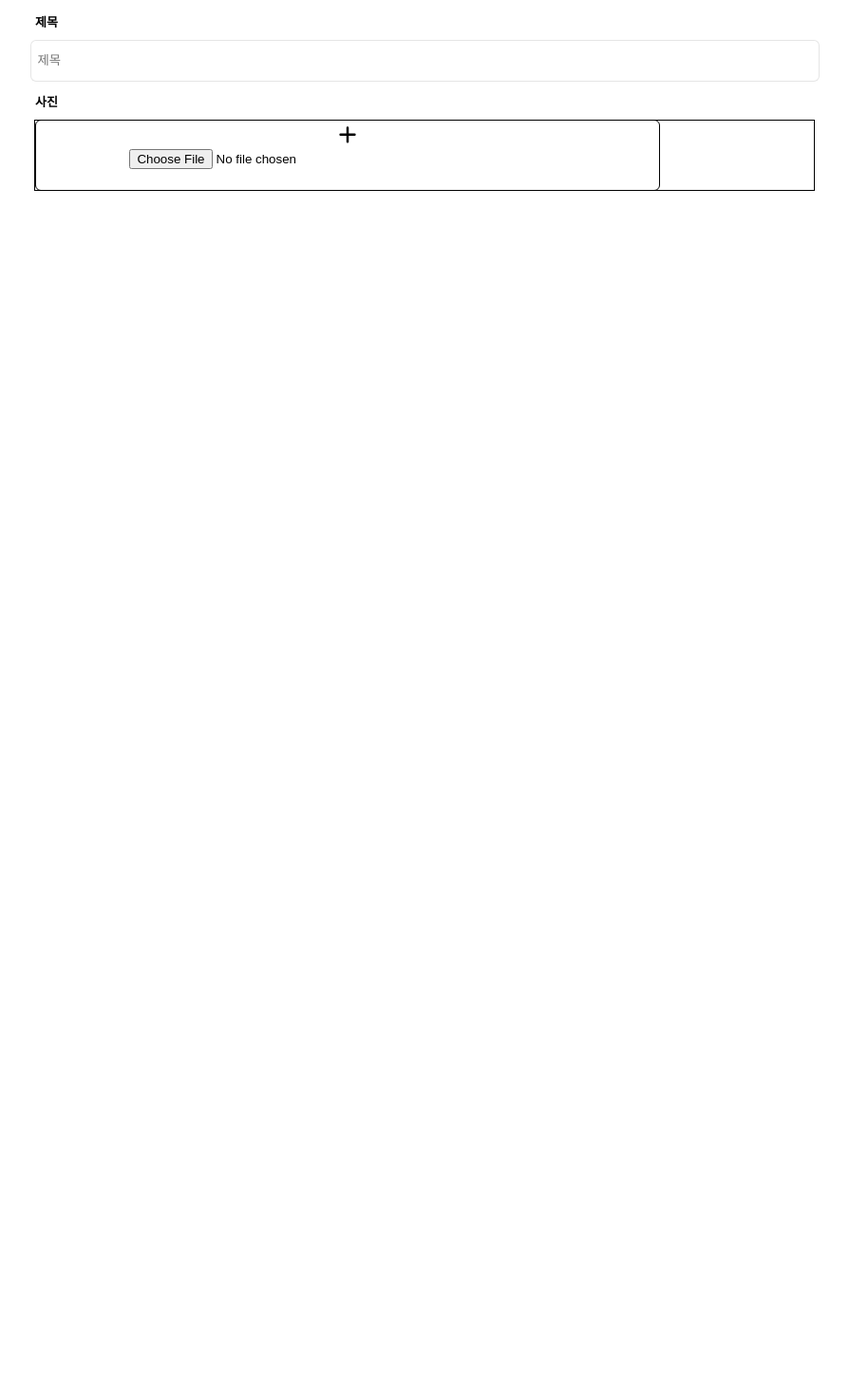
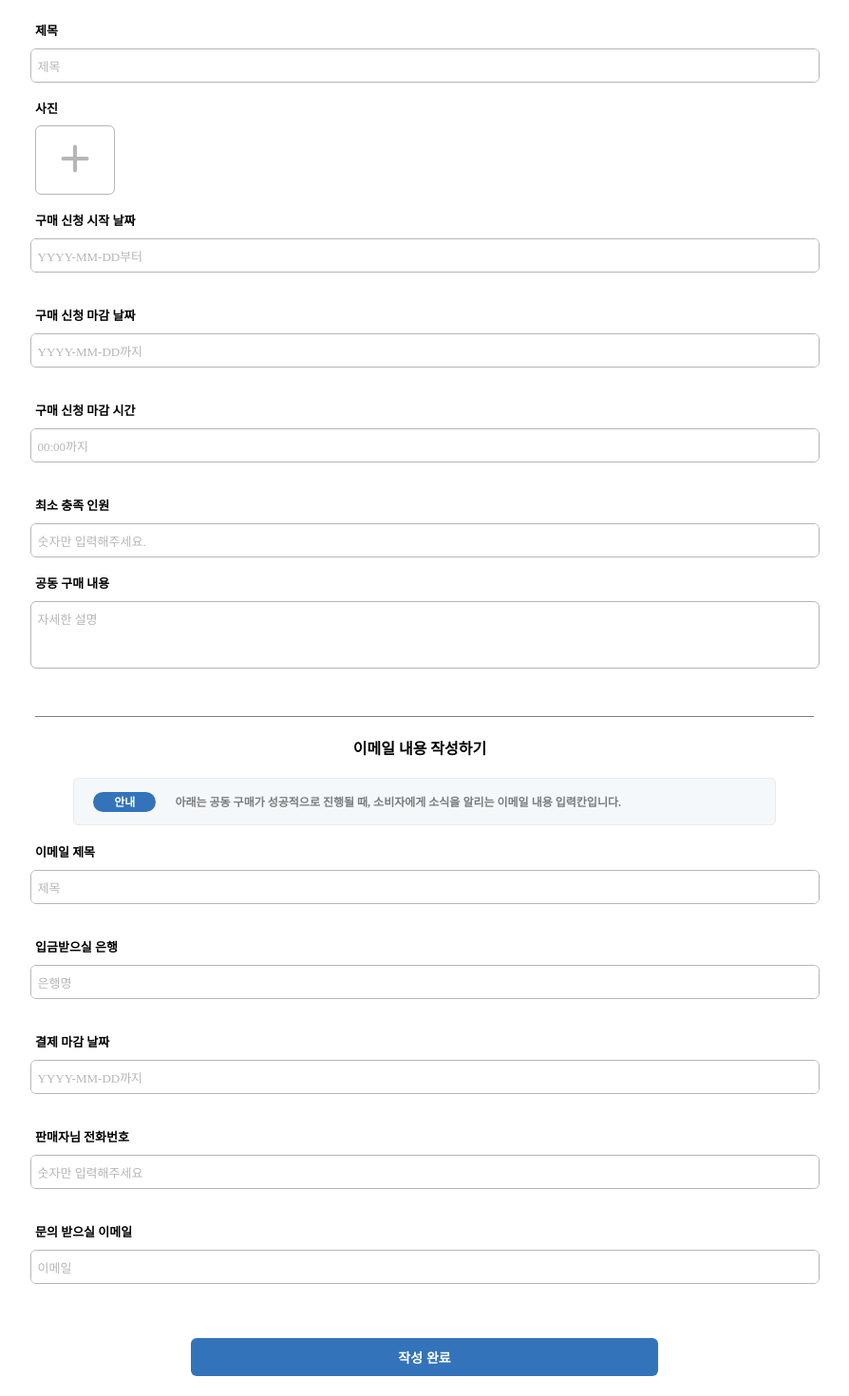
Before and after one commit to 2024GanzithonPYTHON/12_GANZI_Frontend, a React (Create React App) app: page /write in a window 1280 px wide. Shown: the part 240-1710 px from the top of the page at 95% size, without its empty margins (193-1087 px from the left). Before the commit the page ends 840 px from the top, so only its background shows below. Built offline with nearby package versions, Linux system fonts and the light colour scheme.

Commit message:
feat : 공동구매 글 작성화면 API에 맞춰 UI 수정 완료

```diff
--- a/src/assets/icons/icons.js
+++ b/src/assets/icons/icons.js
@@ -115,7 +115,7 @@ export const CloseImg = () => (
 
 export const PlusIcon = () => (
     <svg width="50px" height="50px" viewBox="0 0 24 24" fill="none" xmlns="http://www.w3.org/2000/svg">
-<path d="M6 12H18M12 6V18" stroke="#000000" stroke-width="2" stroke-linecap="round" stroke-linejoin="round"/>
+<path d="M6 12H18M12 6V18" stroke="#B6B6B6" stroke-width="2" stroke-linecap="round" stroke-linejoin="round"/>
 </svg>
 )
 
--- a/src/components/Tab.jsx
+++ b/src/components/Tab.jsx
@@ -7,6 +7,7 @@ export const TabContainer = styled.div`
     display: flex;
     flex-direction: row;
     margin-top: ${(props) => props.marginTop};
+    margin-bottom: ${(props) => props.marginBottom};
     border-bottom: 1px solid ${({ theme }) => theme.colors.grayColor};
 `
 const EachTab = styled.div`
--- a/src/pages/BabyBday.jsx
+++ b/src/pages/BabyBday.jsx
@@ -47,7 +47,6 @@ const StyledDatePicker = styled(DatePicker)`
 
 function BabyStatus() {
     const navigate = useNavigate();
-    const isMobile = useIsMobile();
     const [selectedDate, setSelectedDate]= useState(new Date());
       const [birthDate, setBirthDate] = useState('');
   const [isValid, setIsValid] = useState(true);
--- a/src/pages/Write.jsx
+++ b/src/pages/Write.jsx
@@ -1,12 +1,13 @@
-import React, { useState } from 'react'
+import React, { useState} from 'react'
 import styled from 'styled-components'
 import { PageContainer } from '../components/ScreenSizing'
 import Alarm from '../components/Alarm'
-import { PlusIcon, CloseImg, ImageIcon } from '../assets/icons/icons'
+import { PlusIcon, CloseImg} from '../assets/icons/icons'
 import { Header } from '../components/Header'
-
 import {makeCenterColumn, makeCenterRow} from '../styles/mixins'
 import { useNavigate } from 'react-router-dom'
+import { TabContainer } from '../components/Tab'
+
 
 const CommunityName = styled.div`
 ${makeCenterRow}
@@ -15,6 +16,7 @@ ${makeCenterRow}
   font-size: 16px;
   margin-right: 10px;
   font-weight: bold;
+  margin-top: 10px;
 `
 const CategotyContainer =  styled.div`
   width: 100%;
@@ -27,7 +29,7 @@ const CategoryBtn = styled.button`
   width: 10%;
   height: 100%;
   border-radius: 5px;
-  border: 2px solid #000;
+  border: 1px solid rgba(0, 0, 0, 0.2);
   background-color: #fff;
   font-size: 0.8em;
   font-weight: bold;
@@ -50,16 +52,21 @@ const InputType = styled.div`
   font-weight: bold;
   margin-bottom: 10px;
 `
-const InputContent = styled.input`
+const InputContent = styled.textarea`
   width: 100%;
-  height: 40px;
+  height: ${(props) => props.height || '30px'};
   border-radius: 6px;
-  border: 1px solid rgba(0, 0, 0, 0.1);
+  border: ${({theme})=> theme.colors.inputContainerColor};
   padding-left: 7px;
+  resize: none;
+  font-family: "Pretendard-Regular" !important;
+  word-break: keep-all;
 
-  .placeholder {
-    color: ${({theme}) => theme.colors.placeHolderColor};
-  }
+  &::placeholder {
+  color: ${({theme})=> theme.colors.placeHolderColor};
+  font-size: 13px;
+  padding: 6px 0px;
+}
 `
 const ImageList = styled.div`
   display: flex;
@@ -67,61 +74,115 @@ const ImageList = styled.div`
   justify-content: start;
   align-items: center;
   width: 100%;
-  height: 150px;
-  border: 1px solid #000;
-
+  height: 90px;
+  gap:10px;
 `
 const ImgContainer= styled.div`
 ${makeCenterColumn}
-  width: 80%;
+  width: 10%;
   height: 100%;
-  border: 1px solid #000;
+  border: 1px solid ${({theme})=> theme.colors.placeHolderColor};
   border-radius: 6px;
   cursor: pointer;
 `
-const ImgAdd = styled.input`
-  width: 70%;
+const EachImage = styled.div`
+${makeCenterColumn}
+  width: 10%;
   height: 100%;
-  cursor: pointer;
-  border: none;
+  border-radius: 6px;
+  position: relative;
+  overflow: hidden;
 
-  input[type="file"]{
-    position: absolute;
-    width: 0;
-    height: 0;
-    padding: 0;
+  img{
+    width: 100%;
+    height: 100%;
+    object-fit: cover;
+    border: none;
     overflow: hidden;
-    border: 0;
   }
 `
+const ImgInput = styled.input`
+  width: 10%;
+  position: absolute;
+  opacity: 0;
+  z-index: 5;
+`
 const CloseIcon = styled.div`
-  width: 100%;
-  height: 100%;
+  position: absolute;
+  top: 5px;
+  right: 5px;
+  z-index: 10;
+  width: 13px;
+  height: 13px;
   cursor: pointer;
+  display: flex;
+  justify-content: center;
+  align-items: center;
+  background-color: #fff;
+  border-radius: 50%;
 `
+const SubmmitBtm = styled.button`
+  width: 60%;
+  height: 40px;
+  border-radius: 6px;
+  background-color: #3373BA;
+  margin: 40px 0px;
+  border: none;
+  color: #fff;
+  font-size: 14px;
+  font-weight: bold;
 
+  &:hover {
+      background-color: #b2ceef;
+      transition: background-color 0.2s ease;
+      cursor: pointer;
+      color: #000;
+      font-weight: bold;
+
+    }
+`
 function Write() {
-  const [postImg,setPostImg] = useState([]);
-  const [previewImg, setPreviewImg] = useState([]);
+
+  const [showImg,setShowImg] = useState([]);
   const navigate = useNavigate();
   const handleClose = () => {
     navigate('/home');
   }
-  const imageUrl = [];
-  const uploadImages = (e) => {
-    const ImageArr = e.tatget.files;
-    setPostImg(ImageArr);
 
-    for(let i =0; i< ImageArr.length; i++) {
-      const fileRead = new FileReader();
-      fileRead.onload = () => {
-        imageUrl[i] = fileRead.result;
-        setPreviewImg([...imageUrl]);
-        fileRead.readAsDataURL(ImageArr[i])
-      }
-    }
+  const uploadImages =  (e) => {
+    const ImageArr = Array.from(e.target.files);
+    const promises = ImageArr.map((img) => {
+      return new Promise((resolve, reject) => {
 
+        const fileRead = new FileReader();
+        fileRead.readAsDataURL(img); //이미지을 텍스트로 가공
+
+        fileRead.onload = () => {      //파일 읽는 게 성공할 시 실행되는 함수
+          resolve(fileRead.result);
+        }
+
+        fileRead.onerror = (error) => {
+          reject(error,"have a problem");
+        }
+
+      });
+    });
+    Promise.all(promises)
+      .then((imageUrl) => {
+        setShowImg((prev) => [...prev, ...imageUrl]);
+      })
+      .catch((error) => {
+        console.error("error",error);
+      })
+      };
+
+  //이미지삭제
+  const handleDeleteImg = (deletedIndex) => {
+    if(deletedIndex) {
+    const updatedImg = showImg.filter((item, index) => deletedIndex!== index)
+    setShowImg(updatedImg);
   }
+}
 
   return (
     <PageContainer style={{display:'flex' , justifyContent:'center', alignItems:'center', flexDirection:'column'}}>
@@ -152,26 +213,82 @@ function Write() {
           <InputType>사진</InputType>
           <ImageList>
           <ImgContainer>
-            <PlusIcon onload={uploadImages}/>
-            <ImgAdd type='file'></ImgAdd>
+          <ImgInput multiple={true} type='file' onChange={uploadImages} />
+          <div style={{position: 'relative', zIndex:'2'}}>
+              <PlusIcon/>
+          </div>
           </ImgContainer>
-            {previewImg.map((imgSrc,index) => (
-                <ImgContainer key={index}>
-                  <img src={imgSrc}></img>
-                  </ImgContainer>
+            {showImg.map((imgSrc,index) => (
+              <EachImage key={index}>
+                <CloseIcon onClick={() => handleDeleteImg(index)}>
+                  <CloseImg/>
+                </CloseIcon>
+                <img src={imgSrc} alt={`img ${index}`}></img>
+              </EachImage>
             ))}
           </ImageList>
         </InputContainer>
 
+        <InputContainer>
+          <InputType>구매 신청 시작 날짜</InputType>
+          <InputContent placeholder='YYYY-MM-DD부터' />
+        </InputContainer>
 
+        <InputContainer>
+          <InputType>구매 신청 마감 날짜</InputType>
+          <InputContent placeholder='YYYY-MM-DD까지' />
+        </InputContainer>
 
-        {/* <CircleWrapper>
-          <CircleContainer>
-            <Circle>
-              <ImageIcon></ImageIcon>
-            </Circle>
-          </CircleContainer>
-        </CircleWrapper> */}
+        <InputContainer>
+          <InputType>구매 신청 마감 시간</InputType>
+          <InputContent placeholder='00:00까지' />
+        </InputContainer>
+
+        <InputContainer>
+          <InputType>최소 충족 인원</InputType>
+          <InputContent placeholder='숫자만 입력해주세요.' />
+        </InputContainer>
+
+        <InputContainer>
+          <InputType>공동 구매 내용</InputType>
+          <InputContent placeholder='자세한 설명' height='500px' />
+        </InputContainer>
+
+        <TabContainer marginTop='50px' marginBottom='10px'/>
+
+        <CommunityName>이메일 내용 작성하기</CommunityName>
+
+        <Alarm type='안내' title='아래는 공동 구매가 성공적으로 진행될 때, 소비자에게 소식을 알리는 이메일 내용 입력칸입니다.'></Alarm>
+
+        <InputContainer>
+          <InputType>이메일 제목</InputType>
+          <InputContent placeholder='제목' />
+        </InputContainer>
+
+        <InputContainer>
+          <InputType>입금받으실 은행</InputType>
+          <InputContent placeholder='은행명' />
+        </InputContainer>
+
+        <InputContainer>
+          <InputType>결제 마감 날짜</InputType>
+          <InputContent placeholder='YYYY-MM-DD까지' />
+        </InputContainer>
+
+        <InputContainer>
+          <InputType>판매자님 전화번호</InputType>
+          <InputContent
+            placeholder='숫자만 입력해주세요'/>
+        </InputContainer>
+
+        <InputContainer>
+          <InputType>문의 받으실 이메일</InputType>
+          <InputContent
+            placeholder='이메일'/>
+        </InputContainer>
+
+        <SubmmitBtm>작성 완료</SubmmitBtm>
+
     </PageContainer>
 
 
--- a/src/utils/theme/Theme.jsx
+++ b/src/utils/theme/Theme.jsx
@@ -6,7 +6,8 @@ const theme = {
         placeHolderColor : '#B6B6B6',
         catchPhraseColor : '#B6B6B6',
         alarmColor: '#F4F8FB',
-        grayColor:'#7C7C7C'
+        grayColor:'#7C7C7C',
+        inputContainerColor :'1px solid #B6B6B6;'
 
     }
 }
```
